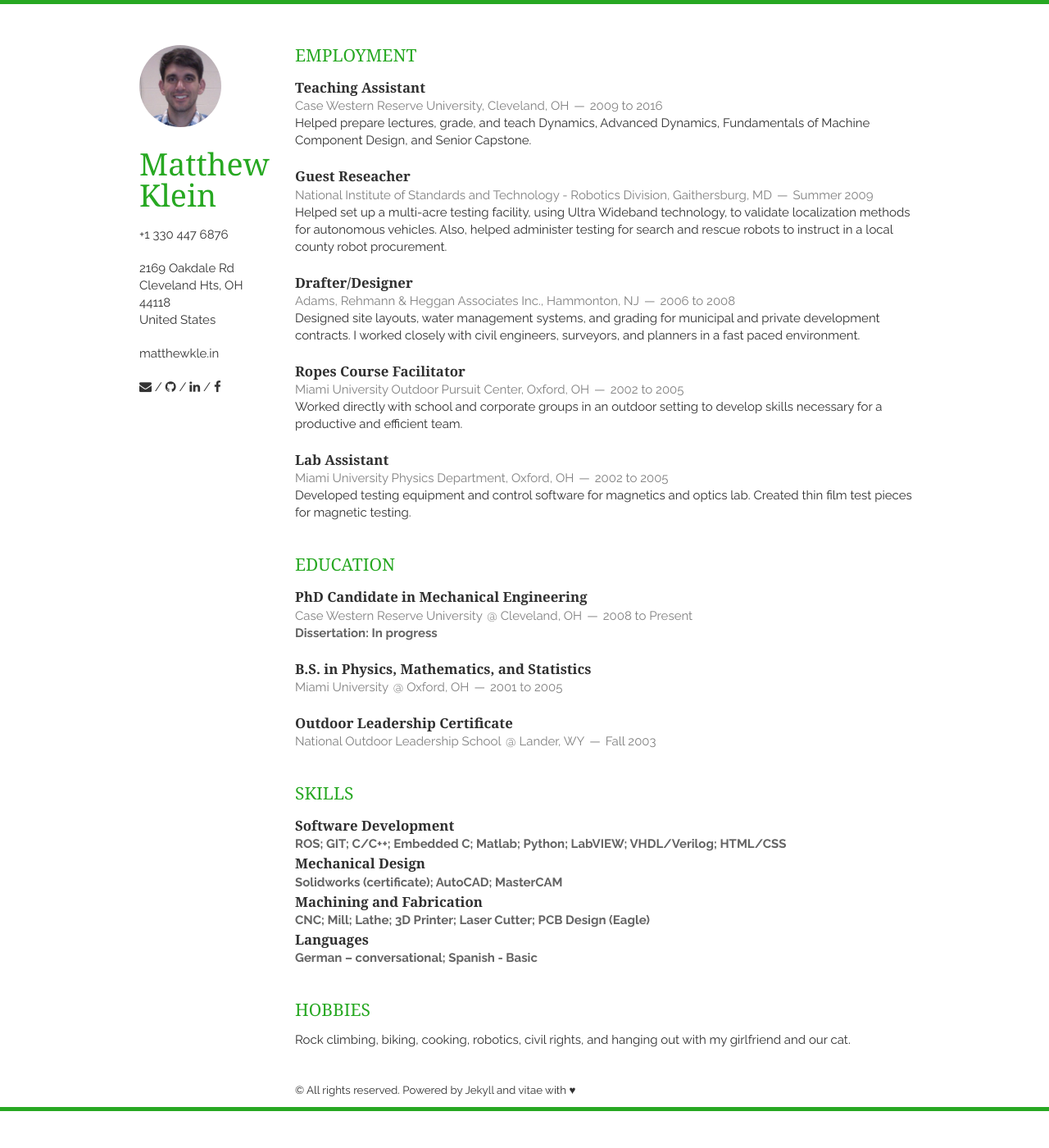
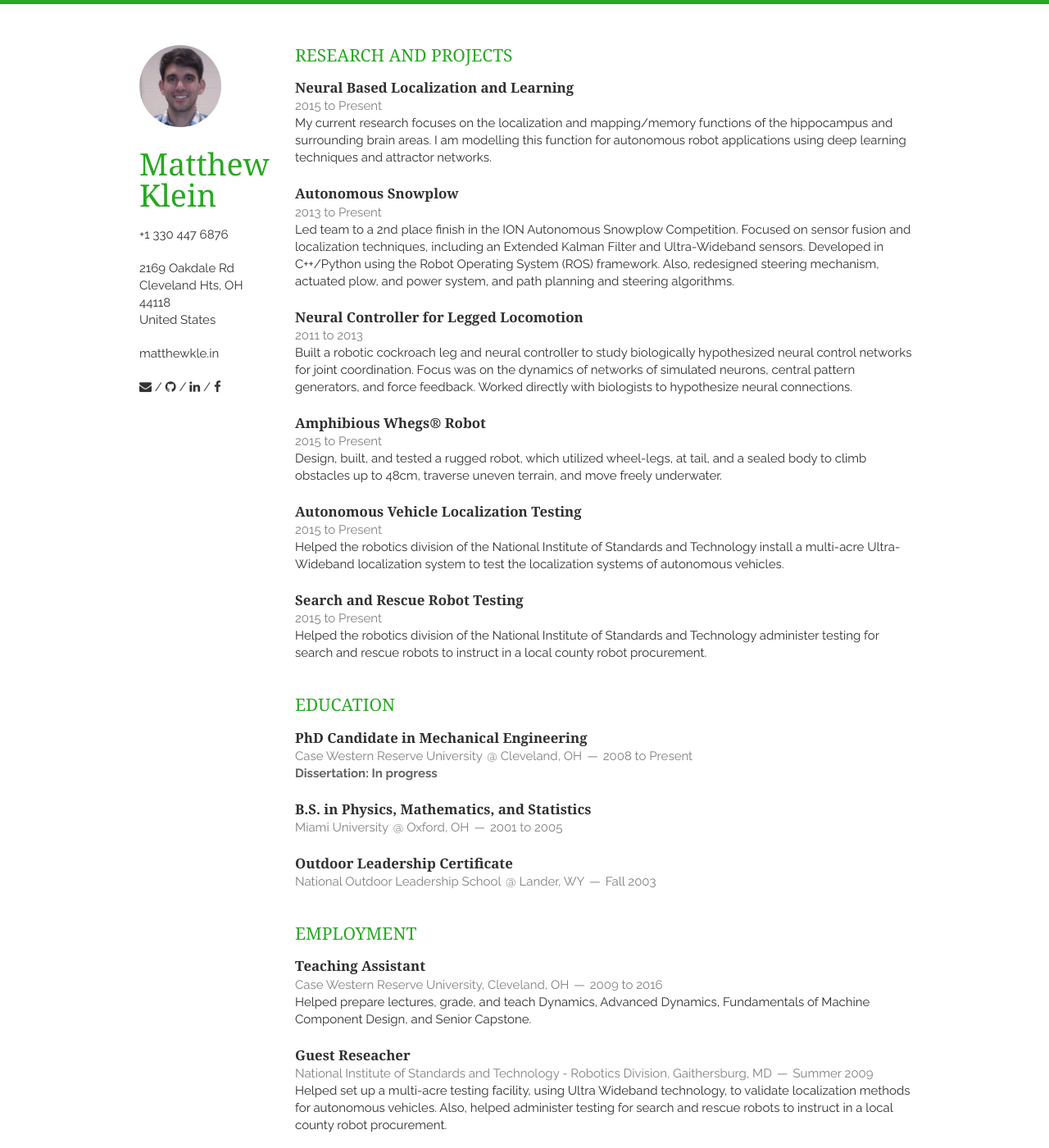
Before and after one commit to kleinma/kleinma.github.io, a Jekyll site: the page built from CV.md, in a window 1280 px wide and 1400 px high. Shown: the whole window at 82% size. Built offline with Jekyll 4.4.1, drawn with Linux system fonts in a browser that asks for light colours; nearby versions of some CDN libraries.

Commit message:
Added research to CV and adjusted order of sections.

```diff
--- a/CV.md
+++ b/CV.md
@@ -2,10 +2,11 @@
 layout: cv
 title: CV
 ---
+{% include research.html %}
+
+{% include education.html %}
 
 {% include employment.html %}
-
-{% include education.html %}
 
 {% include skills.html %}
 
--- /dev/null
+++ b/_includes/research.html
@@ -0,0 +1,45 @@
+<section class="thirteen columns">
+    <h1>Research and Projects</h1>
+    <article>
+        <header>
+            <h1>Neural Based Localization and Learning</h1>
+            <span><time>2015 to Present</time></span>
+        </header>
+        <p>My current research focuses on the localization and mapping/memory functions of the hippocampus and surrounding brain areas. I am modelling this function for autonomous robot applications using deep learning techniques and attractor networks. </p>
+    </article>
+    <article>
+        <header>
+            <h1>Autonomous Snowplow</h1>
+            <span><time>2013 to Present</time></span>
+        </header>
+        <p>Led team to a 2nd place finish in the ION Autonomous Snowplow Competition. Focused on sensor fusion and localization techniques, including an Extended Kalman Filter and Ultra-Wideband sensors. Developed in C++/Python using the Robot Operating System (ROS) framework. Also, redesigned steering mechanism, actuated plow, and power system, and path planning and steering algorithms. </p>
+    </article>
+    <article>
+        <header>
+            <h1>Neural Controller for Legged Locomotion</h1>
+            <span><time>2011 to 2013</time></span>
+        </header>
+        <p>Built a robotic cockroach leg and neural controller to study biologically hypothesized neural control networks for joint coordination. Focus was on the dynamics of networks of simulated neurons, central pattern generators, and force feedback. Worked directly with biologists to hypothesize neural connections. </p>
+    </article>
+    <article>
+        <header>
+            <h1>Amphibious Whegs® Robot</h1>
+            <span><time>2015 to Present</time></span>
+        </header>
+        <p>Design, built, and tested a rugged robot, which utilized wheel-legs, at tail, and a sealed body to climb obstacles up to 48cm, traverse uneven terrain, and move freely underwater. </p>
+    </article>
+    <article>
+        <header>
+            <h1>Autonomous Vehicle Localization Testing</h1>
+            <span><time>2015 to Present</time></span>
+        </header>
+        <p>Helped the robotics division of the National Institute of Standards and Technology install a multi-acre Ultra-Wideband localization system to test the localization systems of autonomous vehicles. </p>
+    </article>
+    <article>
+        <header>
+            <h1>Search and Rescue Robot Testing</h1>
+            <span><time>2015 to Present</time></span>
+        </header>
+        <p>Helped the robotics division of the National Institute of Standards and Technology administer testing for search and rescue robots to instruct in a local county robot procurement. </p>
+    </article>
+</section>
```
